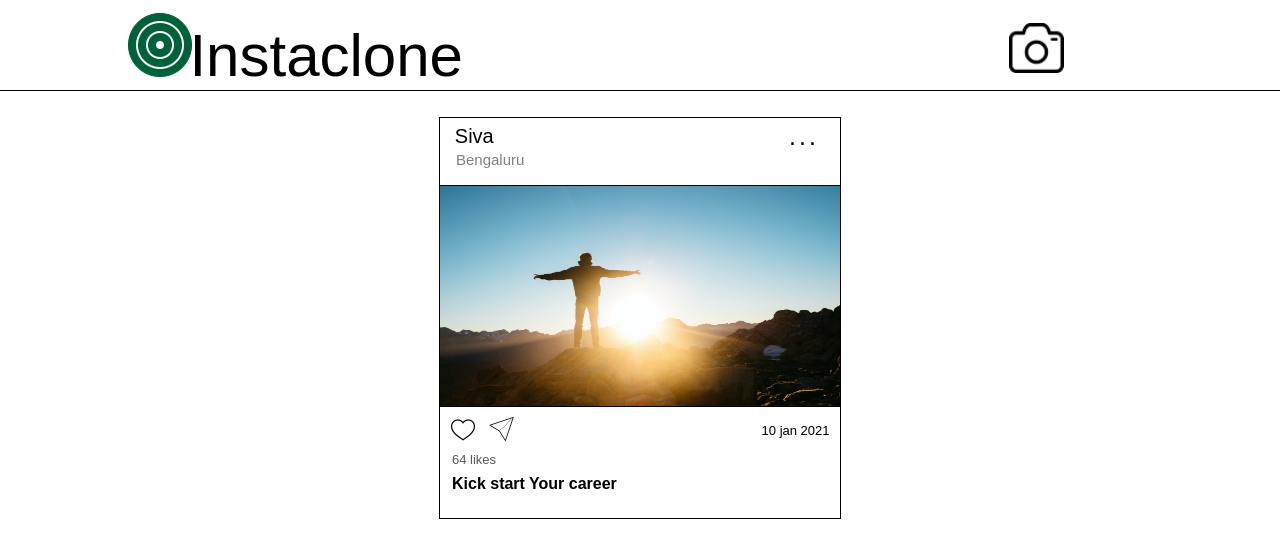
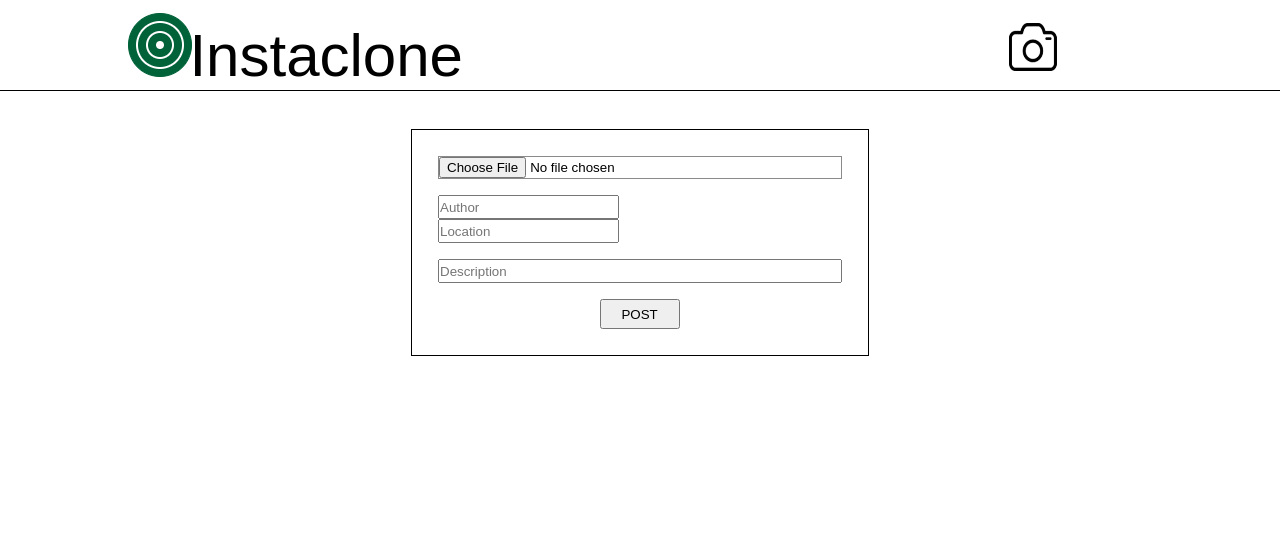
Before and after one commit to AKASH-926/Insta-clone-App, a React (Create React App) app: page /add in a window 1280 px wide. Shown: the top 558 px of the page. Built offline with nearby package versions, Linux system fonts and the light colour scheme.

Commit message:
post feature UI created

```diff
--- a/package.json
+++ b/package.json
@@ -8,6 +8,7 @@
     "@testing-library/user-event": "^13.5.0",
     "react": "^18.2.0",
     "react-dom": "^18.2.0",
+    "react-router-dom": "^6.4.5",
     "react-scripts": "5.0.1",
     "web-vitals": "^2.1.4"
   },
--- a/src/App.js
+++ b/src/App.js
@@ -1,11 +1,19 @@
 import "./App.css";
 
 import Homepage from "./components/Home_page";
+import { BrowserRouter as Router, Routes, Route } from "react-router-dom";
+import Header from "./components/header/header";
+import NewPost from "./components/createPost/NewPost";
 
 function App() {
   return (
     <>
-      <Homepage />
+      <Router>
+        <Routes>
+          <Route path="/" element={<Homepage />} />
+          <Route path="/add" element={<NewPost />} />
+        </Routes>
+      </Router>
     </>
   );
 }
--- a/src/components/Home_page.jsx
+++ b/src/components/Home_page.jsx
@@ -3,6 +3,7 @@ import Header from './header/header'
 import Cards from './posts/Cards'
 
 export default function Homepage() {
+
     return (
         <div>
             <Header />
--- /dev/null
+++ b/src/components/createPost/NewPost.css
@@ -0,0 +1,47 @@
+#file-container{
+   display: flex;
+   justify-content: center;
+   margin-top: 3%;
+}
+#file-wrap{
+    border: 1px solid black;
+    padding: 2%;
+}
+#file{
+    width: 300px;
+}
+#image_cont{
+    margin-bottom: 4%;
+    border: 1px solid rgba(0, 0, 0, 0.459);
+
+
+}
+#Auth_cont{
+    margin-right: 0;
+    margin-bottom: 4%;
+width: 400px;
+
+}
+#author{
+    margin-right: 13%;
+    height: 20px;
+
+}
+#location{
+    height: 20px;
+    margin: 0;
+}
+#desc_cont{
+    margin-bottom: 4%;
+}
+#description{
+    width:400px ;
+    margin: 0;
+    height: 20px;
+}
+#post_butn{
+    margin-left: 40%;
+    width: 80px;
+    height: 30px;
+    cursor: pointer;
+}
--- /dev/null
+++ b/src/components/createPost/NewPost.jsx
@@ -0,0 +1,28 @@
+import React from 'react'
+import Header from '../header/header'
+
+import "./NewPost.css"
+export default function NewPost() {
+    return (
+        <>
+            <Header />
+            <div id='file-container'>
+                <div id='file-wrap'>
+                    <form method='POST'>
+                        <div id='image_cont'>
+                            <input type="file" name="file" id="file" />
+                        </div>
+                        <div id='Auth_cont'>
+                            <input type="text" name="author" id="author" placeholder='Author' />
+                            <input type="text" name="Location" id="location" placeholder='Location' />
+                        </div>
+                        <div id='desc_cont'>
+                            <input type="text" name="description" id="description" placeholder='Description' />
+                        </div>
+                        <button id='post_butn' type='submit'>POST</button>
+                    </form>
+                </div>
+            </div>
+        </>
+    )
+}
--- a/src/components/header/header.jsx
+++ b/src/components/header/header.jsx
@@ -1,5 +1,6 @@
 import React from 'react'
 import "./header.css"
+import { Link } from "react-router-dom"
 export default function Header() {
     return (
         <>
@@ -8,7 +9,7 @@ export default function Header() {
                     <ul>
                         <li><img src="/icon.png" alt="insta icon" /></li>
                         <li className='font50px' id="logo">Instaclone</li>
-                        <li id='camera-icon'><img src="/camera.png" alt="camera icon" /></li>
+                        <li id='camera-icon'><Link to={"/add"}><img src="/camera.png" alt="camera icon" /></Link> </li>
                     </ul>
                 </nav>
             </div>
```
Also changed, not shown: 1 other file (tests, documents, lock files or other folders).
